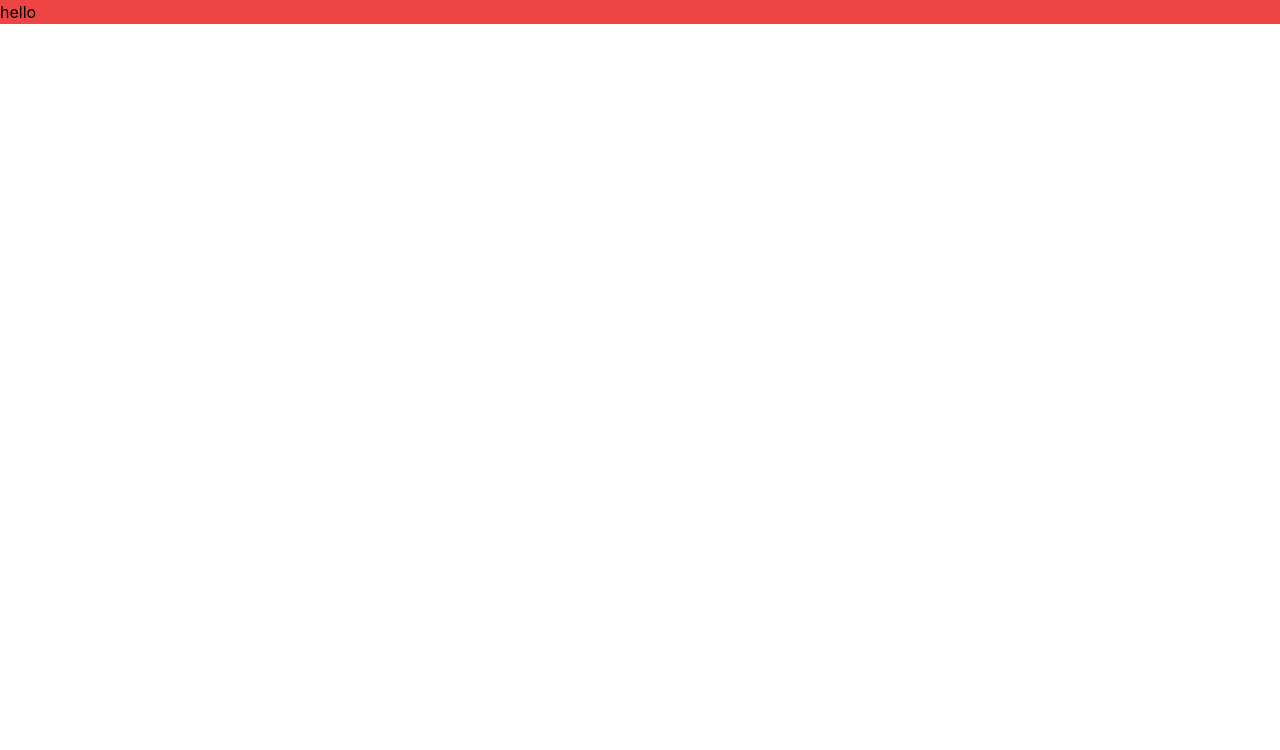
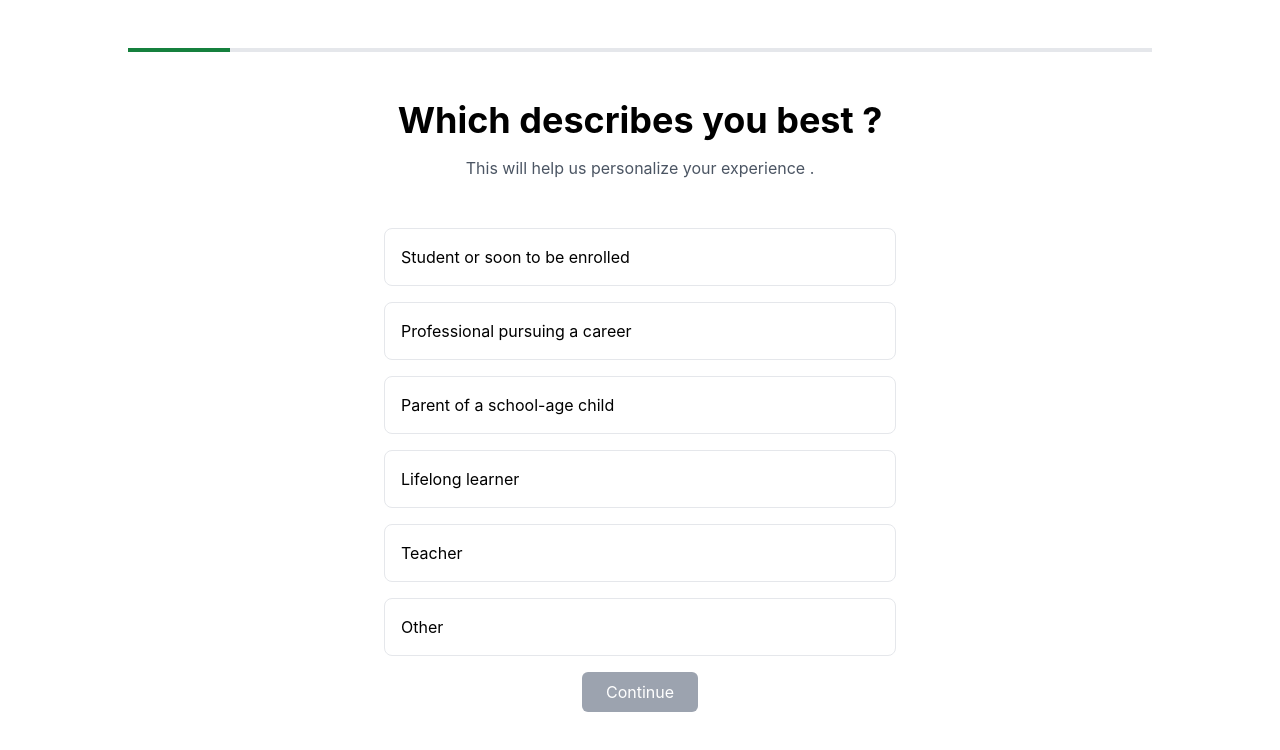
Before and after one commit to ragini743/aeonaxy-assignment, a React (Create React App) app: page / in a window 1280 px wide. Shown: the top 750 px of the page. Built offline with nearby package versions, Linux system fonts and the light colour scheme.

Commit message:
created contant files ,add state,add conditional rendering

```diff
--- a/src/App.js
+++ b/src/App.js
@@ -1,12 +1,11 @@
+import AppLayout from './DemoComponent/AppLayout';
 import logo from './logo.svg';
 
 
 function App() {
   return (
     <div className="App">
-      <header className="App-header bg-red-500">
-           hello
-      </header>
+     <AppLayout />
     </div>
   );
 }
--- /dev/null
+++ b/src/DemoComponent/AppLayout.js
@@ -0,0 +1,36 @@
+import React, { useState } from 'react'
+import HorizontalLoader from './HorizontalLoader';
+import Body from './Body';
+
+const AppLayout = () => {
+    // const [loaderProgress,setLoaderProgress] = useState(10) ;
+    const [currentPage, setCurrentPage] = useState(1);
+    const loaderProgress = currentPage === 1 ? 10 :
+    currentPage === 2 ? 20 :
+    currentPage === 3 ? 30 :
+    currentPage === 4 ? 100 : // Assuming 100% progress for page 4
+    0;
+    const [isContinue,setIsContinue] =useState(false)
+    const handleContinue =() =>{
+        setIsContinue(true)
+        // setLoaderProgress(loaderProgress+10)
+        handlePageChange(currentPage+1)
+    }
+    const handlePageChange = (page) => {
+        setCurrentPage(page);
+      };
+  return (
+    <div>
+        <header>
+          <HorizontalLoader loaderProgress={loaderProgress} />
+        </header>
+        <div>
+            <Body handleContinue={handleContinue} isContinue={isContinue} currentPage ={currentPage}
+            handlePageChange={handlePageChange} />
+        </div>
+
+    </div>
+  )
+}
+
+export default AppLayout
--- /dev/null
+++ b/src/DemoComponent/Body.js
@@ -0,0 +1,25 @@
+import React, { useState } from 'react'
+import UserData from './UserData'
+import { arrayOfInterestedLearning, arrayOfProession } from '../utils/constant'
+
+const Body = ({handleContinue,isContinue,handlePageChange,currentPage}) => {
+
+  return (
+    <div>
+       {
+        currentPage ===1 && <UserData heading={"Which describes you best ?"} text={"This will help us personalize your experience ."} dataArray= {arrayOfProession} />
+       }
+          {
+        currentPage ===2 && <UserData heading={"Which are you most interested in ?"} text={" Choose just one .This will help us get you started (but won't limit your experience)."} dataArray = {arrayOfInterestedLearning} />
+       }
+
+
+
+        <div className='justify-center flex'>
+           <button className={' text-white px-6 rounded-md py-2 ' + (isContinue?"bg-black":"bg-gray-400")} onClick={handleContinue}>Continue</button>
+        </div>
+    </div>
+  )
+}
+
+export default Body
--- a/src/DemoComponent/HorizontalLoader.js
+++ b/src/DemoComponent/HorizontalLoader.js
@@ -1,8 +1,13 @@
 import React from 'react'
 
-const HorizontalLoader = () => {
+const HorizontalLoader = ({loaderProgress}) => {
+    console.log(loaderProgress)
   return (
-    <div>HorizontalLoader</div>
+    <div className='w-[80%] mx-auto h-1 bg-gray-200 my-12 relative'>
+        <div className='bg-green-700 absolute z-20 h-1  ' style={{ width: `${loaderProgress}%` }}>
+
+        </div>
+    </div>
   )
 }
 
--- /dev/null
+++ b/src/DemoComponent/UserCard.js
@@ -0,0 +1,13 @@
+import React from 'react'
+
+const UserCard = ({data}) => {
+  return (
+    <div className='border-gray-200 border-[1px] py-4 mb-4 rounded-lg pl-4'>
+      <div>
+        {data.profession?data.profession:data.description}
+      </div>
+    </div>
+  )
+}
+
+export default UserCard
--- /dev/null
+++ b/src/DemoComponent/UserData.js
@@ -0,0 +1,25 @@
+import React from 'react'
+import { arrayOfProession } from '../utils/constant'
+import UserCard from './UserCard'
+
+const UserData = ({heading,text ,dataArray}) => {
+  return (
+    <div>
+        <div className='text-center'>
+          <h1 className='font-bold text-4xl'>
+             {heading}
+          </h1>
+          <p className='text-gray-600 my-4'>{text}</p>
+        </div>
+        <div className='lg:w-[40%] mx-auto mt-12 '>
+            {
+                dataArray.map((data) =>
+                  <UserCard data= {data} />
+                )
+            }
+        </div>
+    </div>
+  )
+}
+
+export default UserData
--- /dev/null
+++ b/src/utils/constant.js
@@ -0,0 +1,38 @@
+export const arrayOfProession = [
+    {
+      profession  :" Student or soon to be enrolled "
+    },
+    {
+        profession  :"Professional pursuing a career "
+    },
+    {
+        profession  :" Parent of a school-age child"
+    },
+    {
+        profession  :"Lifelong learner "
+    },
+    {
+        profession  :" Teacher"
+    },
+    {
+        profession  :"Other "
+    },
+] ;
+export const arrayOfInterestedLearning =[
+    {
+        description : " Learning specific skills to advanc my career"
+    },{
+        description:"Exploring new topics I'm interested in"
+    },
+    {
+        description:"Refreshing my math foundations"
+    },
+    {
+        description:"Exercising my brain to stay sharp"
+    },
+    {
+        description:"Something else"
+    }
+
+
+]
```
